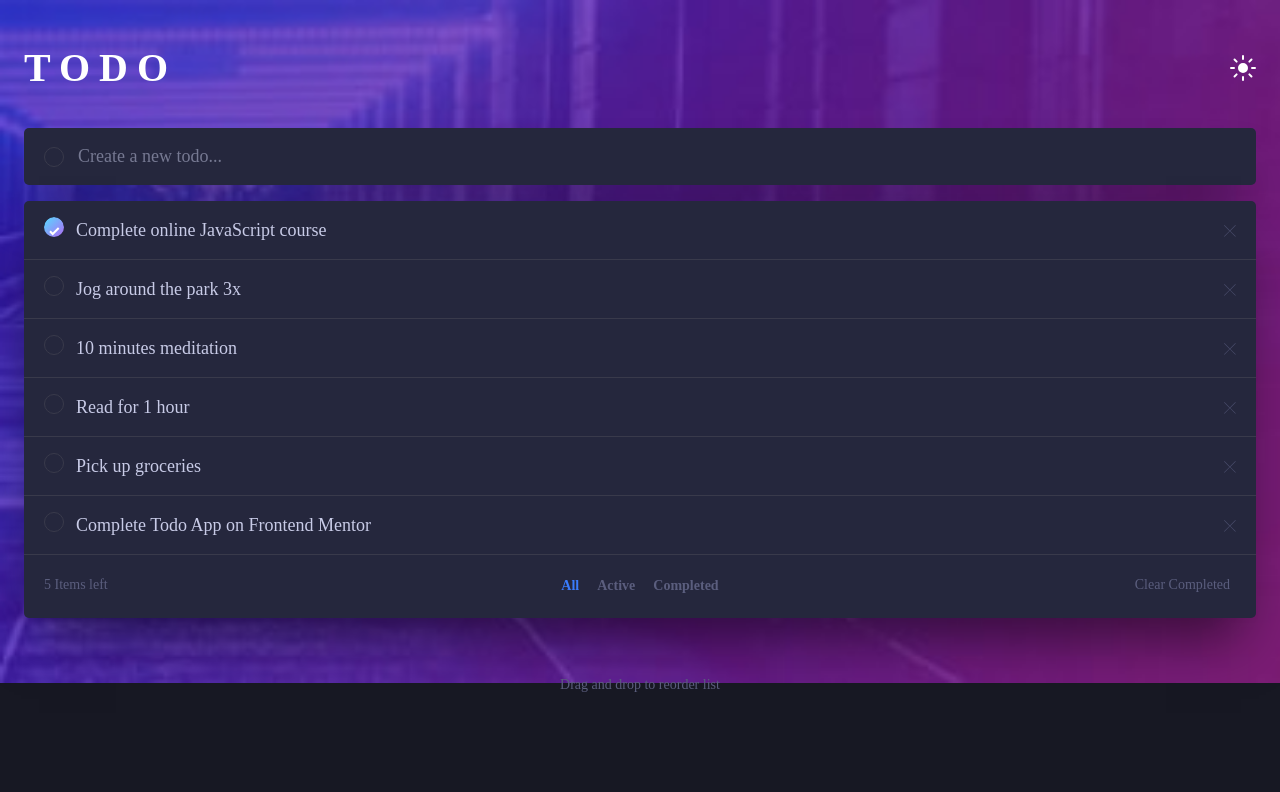
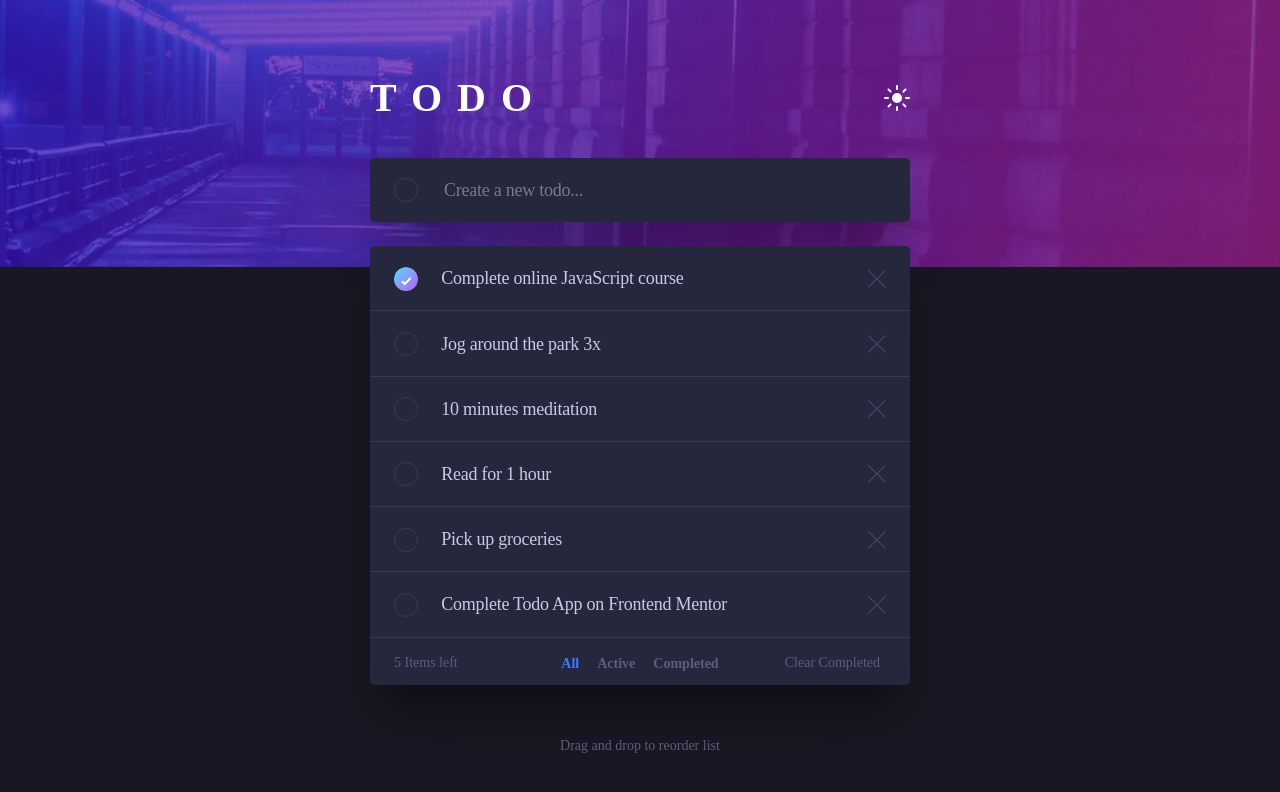
Before and after one commit to semperprimum/fem-todo-app, a React (Vite) app: page / in a window 1280 px wide. Shown: the top 792 px of the page. Built offline with nearby package versions, Linux system fonts and the light colour scheme.

Commit message:
feat: update responsive styles in components

```diff
--- a/src/components/AppWrapper.styled.ts
+++ b/src/components/AppWrapper.styled.ts
@@ -6,4 +6,10 @@ export const AppWrapper = styled.div`
   margin-inline: auto;
   display: grid;
   gap: 1rem;
+
+  @media only screen and (min-width: 37.5em) {
+    max-width: 33.75rem;
+    gap: 1.5rem;
+    margin-top: 4.875rem;
+  }
 `;
--- a/src/components/CheckboxWithLabel.styled.tsx
+++ b/src/components/CheckboxWithLabel.styled.tsx
@@ -23,6 +23,11 @@ const CheckboxContainer = styled.label`
   display: grid;
   grid-template-columns: 1.25rem auto;
   gap: 0.75rem;
+  align-items: center;
+
+  @media only screen and (min-width: 37.5em) {
+    gap: 1.7rem;
+  }
 `;
 
 const Checkbox = styled.input`
@@ -38,6 +43,7 @@ const Checkbox = styled.input`
   overflow: hidden;
   transition: outline-color 150ms ease;
 
+  position: relative;
   display: grid;
   place-items: center;
 
@@ -57,7 +63,7 @@ const Checkbox = styled.input`
     height: 100%;
     width: 100%;
     transform: scale(0);
-    transition: transform 150ms ease;
+    /* transition: transform 150ms ease; */
   }
 
   &:checked {
@@ -67,6 +73,41 @@ const Checkbox = styled.input`
       transform: scale(1);
     }
   }
+
+  @media only screen and (min-width: 37.5em) {
+    height: 1.5rem;
+    width: 1.5rem;
+    z-index: 1;
+
+    &::after {
+      content: "";
+      position: absolute;
+      opacity: 0;
+      top: 1px;
+      left: 1px;
+      right: 1px;
+      bottom: 1px;
+      border-radius: 50%;
+      background-color: ${(props) => props.theme.container};
+      z-index: 10000;
+    }
+
+    &:not(&:checked):hover {
+      &::before {
+        transform: scale(1);
+      }
+
+      &:after {
+        opacity: 1;
+      }
+    }
+  }
 `;
 
-const Text = styled.p``;
+const Text = styled.p`
+  font-size: var(--fs-sm);
+
+  @media only screen and (min-width: 37.5em) {
+    letter-spacing: -0.25px;
+  }
+`;
--- a/src/components/Container.styled.ts
+++ b/src/components/Container.styled.ts
@@ -6,4 +6,8 @@ export const Container = styled.div`
   border-radius: 0.3125rem;
   box-shadow: 0px 35px 50px -15px ${(props) => (props.theme.name === "dark" ? "hsla(0, 0%, 0%, 0.5)" : "hsla(237, 20%, 80%, 0.5)")};
   overflow: hidden;
+
+  @media only screen and (min-width: 37.5em) {
+    padding: 1.25rem 1.5rem 0.6rem;
+  }
 `;
--- a/src/components/Filters.styled.tsx
+++ b/src/components/Filters.styled.tsx
@@ -63,4 +63,17 @@ const FilterOptionButton = styled.button<{ $active: boolean }>`
       : css`
           color: ${(props) => props.theme.textSecondary};
         `}
+
+  @media only screen and (min-width: 37.5em) {
+    cursor: pointer;
+    transition: color 150ms ease;
+
+    &:hover {
+      ${(props) =>
+        !props.$active &&
+        css`
+          color: ${(props) => props.theme.hover};
+        `}
+    }
+  }
 `;
--- a/src/components/Footer.styled.tsx
+++ b/src/components/Footer.styled.tsx
@@ -11,6 +11,10 @@ export const Footer = () => {
 const FooterContainer = styled.div`
   text-align: center;
   margin-top: 2.5rem;
+
+  @media only screen and (min-width: 37.5em) {
+    margin-top: 1.6rem;
+  }
 `;
 
 const Text = styled.p`
--- a/src/components/Header.styled.tsx
+++ b/src/components/Header.styled.tsx
@@ -43,6 +43,10 @@ const Title = styled.h1`
   text-transform: uppercase;
   letter-spacing: 0.5625rem;
   line-height: 1;
+
+  @media only screen and (min-width: 37.5em) {
+    letter-spacing: 0.9375rem;
+  }
 `;
 
 const IconButton = styled.button`
--- a/src/components/Input.styled.tsx
+++ b/src/components/Input.styled.tsx
@@ -45,6 +45,14 @@ const InputContainer = styled.div`
   padding: 0.875rem 1.25rem;
   border-radius: 0.3125rem;
   box-shadow: 0px 35px 50px -15px ${(props) => (props.theme.name === "dark" ? "hsla(0, 0%, 0%, 0.5)" : "hsl(237, 20%, 80%, 0.5)")};
+
+  caret-color: ${(props) => props.theme.textColored};
+
+  @media only screen and (min-width: 37.5em) {
+    padding: 1.1rem 1.5rem;
+    gap: 1.5rem;
+    margin-top: 1rem;
+  }
 `;
 
 const InputField = styled.input`
@@ -52,9 +60,11 @@ const InputField = styled.input`
   border: none;
   color: ${(props) => props.theme.text};
   outline: none;
+  font-size: var(--fs-sm);
 
   &::placeholder {
     color: ${(props) => props.theme.placeholder};
+    letter-spacing: -0.25px;
   }
 `;
 
@@ -63,4 +73,8 @@ const Circle = styled.div`
   border: 1px solid ${(props) => props.theme.divider};
   aspect-ratio: 1;
   border-radius: 100%;
+
+  @media only screen and (min-width: 37.5em) {
+    width: 1.5rem;
+  }
 `;
--- a/src/components/TodoItem.styled.tsx
+++ b/src/components/TodoItem.styled.tsx
@@ -75,6 +75,16 @@ const TodoItemContainer = styled.li<TodoItemContainerProps>`
         background-color: transparent;
       }
     `}
+
+  @media only screen and (min-width: 37.5em) {
+    padding-block: 1.195rem;
+
+    &:hover {
+      & > button {
+        opacity: 1;
+      }
+    }
+  }
 `;
 
 const ItemInfo = styled.div`
@@ -91,6 +101,12 @@ const RemoveButton = styled.button`
 
   & > svg {
     display: block;
-    max-width: 0.75rem;
+    max-width: 1.125rem;
+  }
+
+  @media only screen and (min-width: 37.5em) {
+    cursor: pointer;
+    opacity: 0;
+    transition: opacity 150ms ease;
   }
 `;
--- a/src/components/TodoList.styled.tsx
+++ b/src/components/TodoList.styled.tsx
@@ -90,6 +90,10 @@ const List = styled.ul`
   padding: 0;
   margin: 0;
   margin-top: -1rem;
+
+  @media only screen and (min-width: 37.5em) {
+    margin-top: -1.25rem;
+  }
 `;
 
 const BottomBar = styled.div`
@@ -100,6 +104,7 @@ const BottomBar = styled.div`
 
   @media only screen and (min-width: 37.5em) {
     grid-template-columns: repeat(3, 1fr);
+    margin-top: 0.7rem;
   }
 `;
 
@@ -115,4 +120,13 @@ const ClearButton = styled.button`
   font-size: var(--fs-md);
 
   color: ${(props) => props.theme.textSecondary};
+
+  @media only screen and (min-width: 37.5em) {
+    cursor: pointer;
+    transition: color 150ms ease;
+
+    &:hover {
+      color: ${(props) => props.theme.hover};
+    }
+  }
 `;
--- a/src/components/styles/GlobalStyles.ts
+++ b/src/components/styles/GlobalStyles.ts
@@ -30,5 +30,12 @@ export const GlobalStyles = createGlobalStyle`
             : "url('/images/bg-mobile-dark.jpg')"};
         background-repeat: no-repeat;
         background-size: contain;
+
+        @media only screen and (min-width: 37.5em) {
+        background-image: ${(props) =>
+          props.theme.name === "light"
+            ? "url('/images/bg-desktop-light.jpg')"
+            : "url('/images/bg-desktop-dark.jpg')"};
+        }
     }
 `;
--- a/src/themes.ts
+++ b/src/themes.ts
@@ -8,6 +8,7 @@ export const darkTheme = {
   textSecondary: "#5B5E7E",
   text: "#C8CBE7",
   textColored: "#3A7CFD",
+  hover: "#E3E4F1",
 };
 
 export const lightTheme = {
@@ -20,4 +21,5 @@ export const lightTheme = {
   textSecondary: "#9495A5",
   text: "#494C6B",
   textColored: "#3A7CFD",
+  hover: "#494C6B",
 };
```
